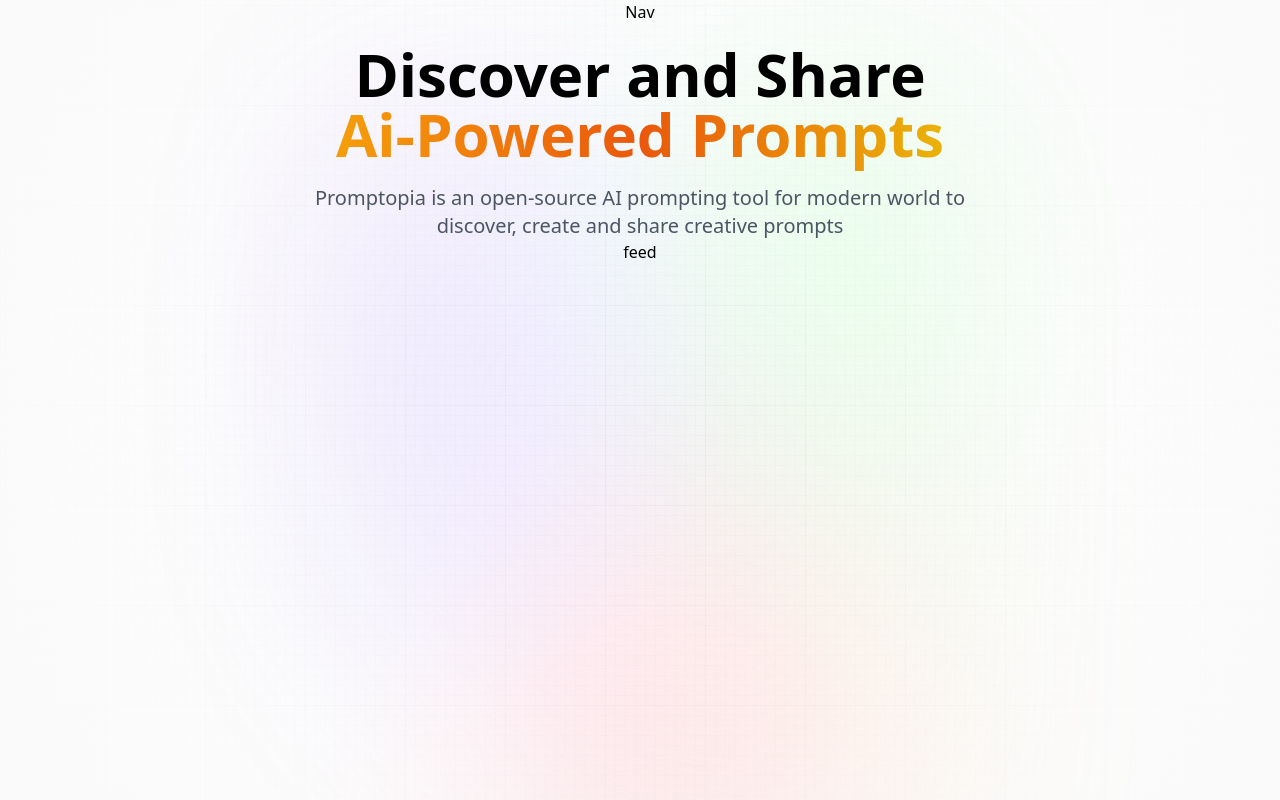
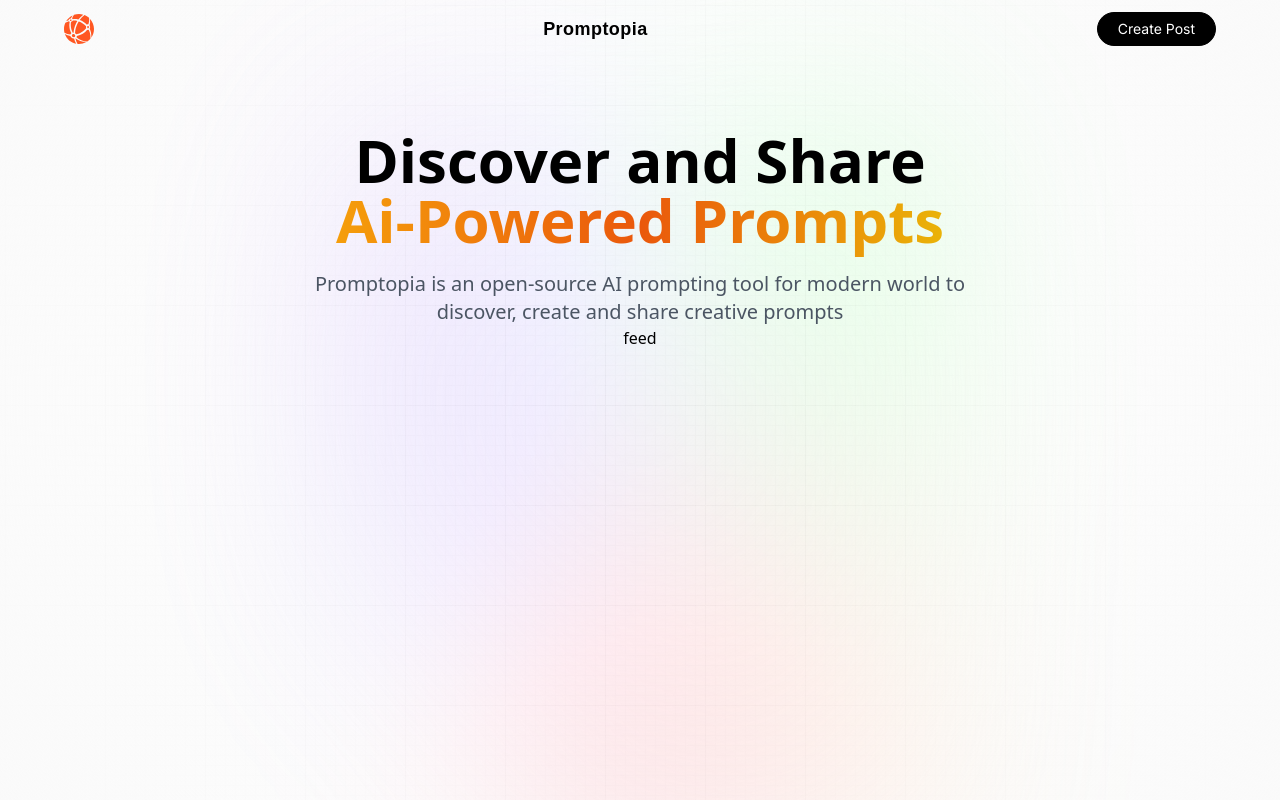
Before and after one commit to bomypoko/prompstopia, a Next.js app: page / in a window 1280 px wide. Built offline with nearby package versions, Linux system fonts and the light colour scheme.

Commit message:
Create Mobile View

```diff
--- a/components/Nav.jsx
+++ b/components/Nav.jsx
@@ -5,8 +5,42 @@
 import { useState , useEffect } from 'react' // render from Client side ( Use client)
 import { signIn , signOut , useSession , getProviders } from 'next-auth/react' // for user to  login and logout
 const Nav = () => {
-  return (
-    <div>Nav</div>
+
+    const isUserLoggedIn = true
+
+    return (
+
+        <nav className='w-full flex-between mb-16 pt-3 '>
+
+
+            <Link href="/" className='flex gap-2 flex-center'>
+                <Image
+                    src="/assets/images/logo.svg"
+                    width={30} height={300}
+                    alt="Promptopia Logo"
+                    className='object-contain'/>
+            </Link>
+            <p className='logo_text'> Promptopia</p>
+
+
+            {/* Mobile Navigation  */}
+            <div className='sm:flex hidden'>
+                {isUserLoggedIn ? (
+
+                        <div className='flex  gap-3 md:gap-5'>
+                            <Link href="/create-prompt" className='black_btn'>
+                                Create Post
+                            </Link>
+                        </div>
+
+                ) : (
+                    <>
+
+                    </>
+                )}
+            </div>
+
+        </nav>
   )
 }
 
```
